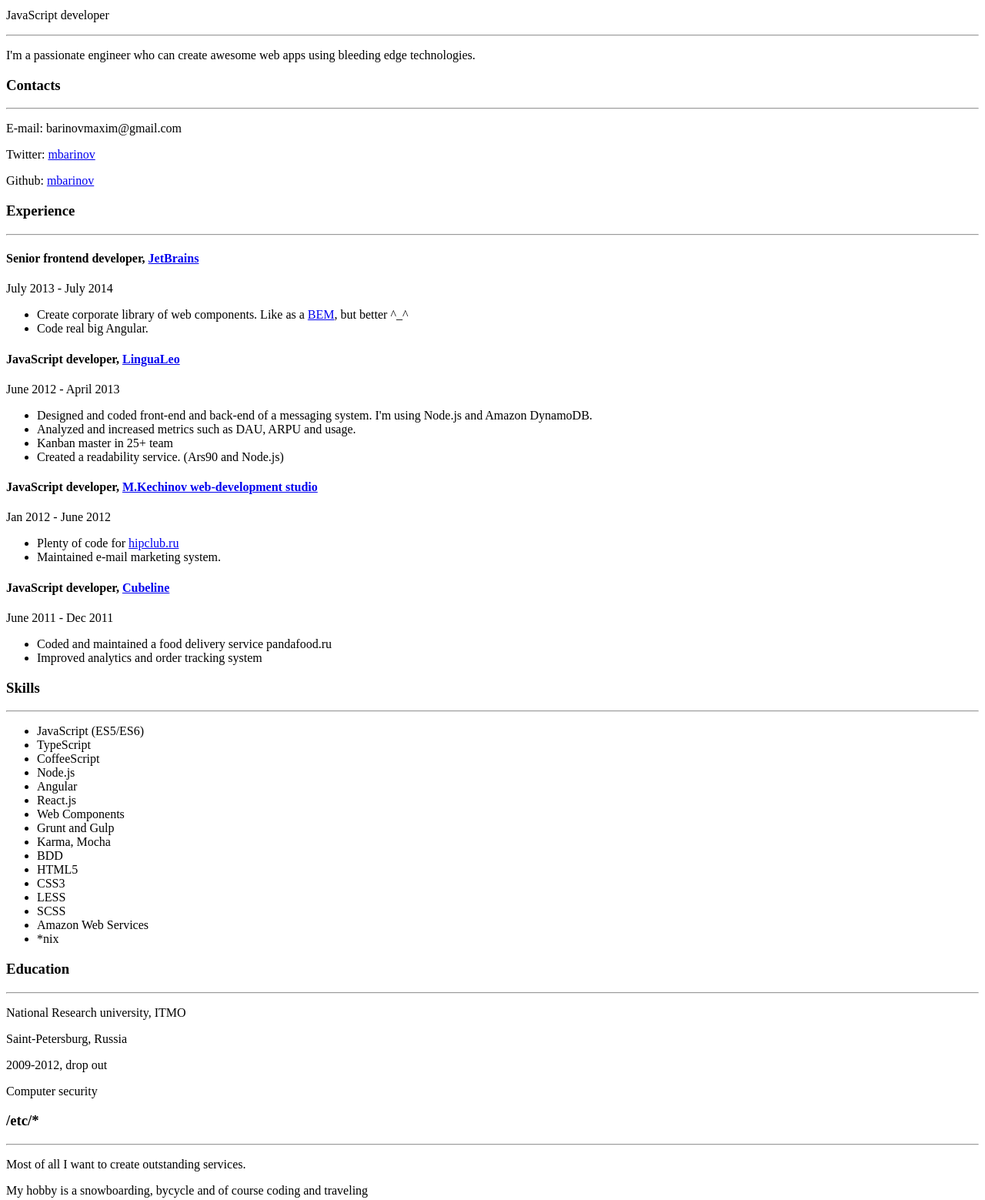
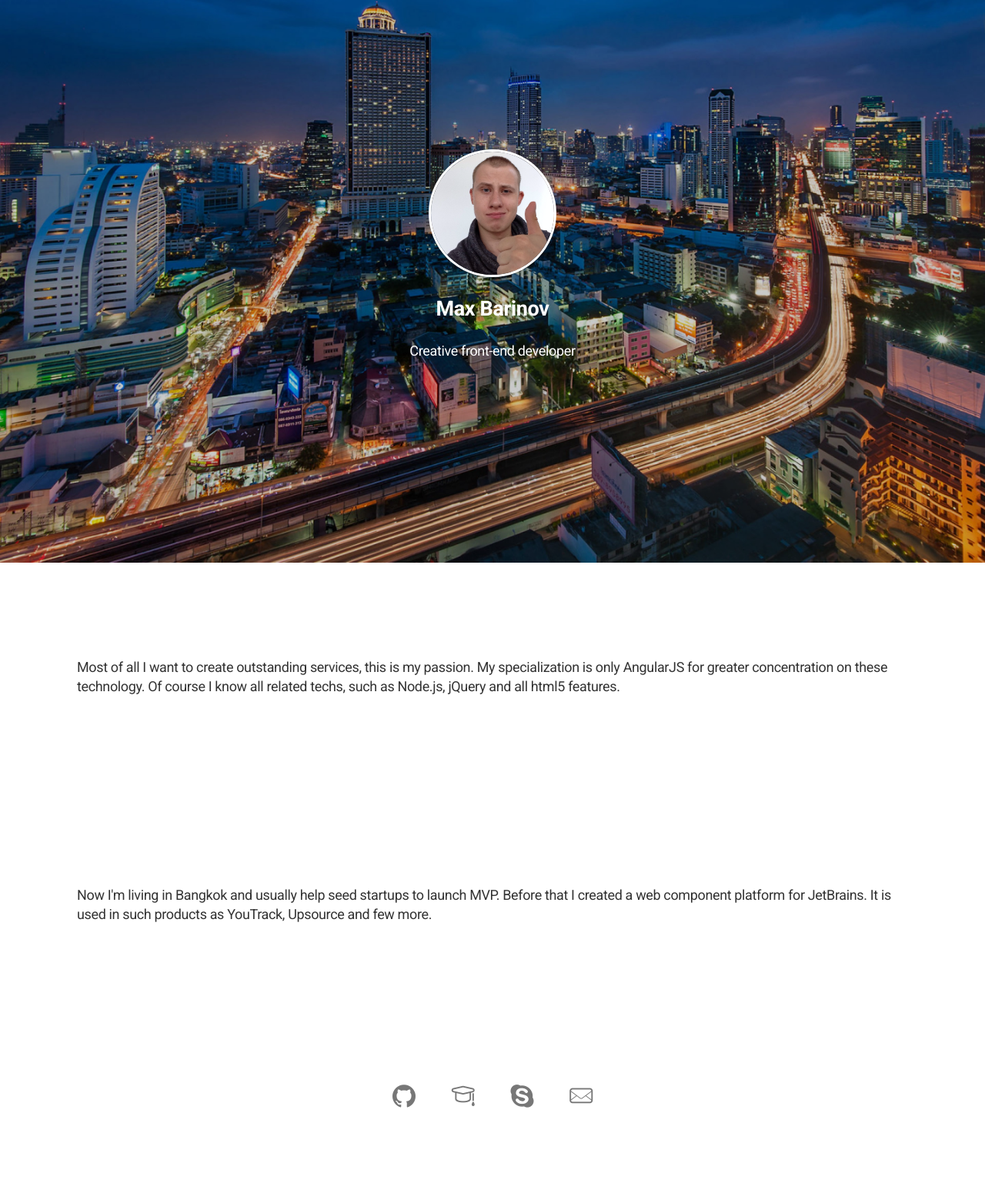
Before and after one commit to mbarinov/mbarinov.github.io, a plain HTML site: page index.html in a window 1280 px wide. Shown: the part 69-1628 px from the top of the page at 77% size. After the commit the page ends 1600 px from the top, so only its background shows below. Drawn offline with Linux system fonts and the light colour scheme.

Commit message:
new design

```diff
--- /dev/null
+++ b/fonts/style.css
@@ -0,0 +1,40 @@
+@font-face {
+	font-family: 'icomoon';
+	src:url('icomoon.eot?-nvmylv');
+	src:url('icomoon.eot?#iefix-nvmylv') format('embedded-opentype'),
+		url('icomoon.woff?-nvmylv') format('woff'),
+		url('icomoon.ttf?-nvmylv') format('truetype'),
+		url('icomoon.svg?-nvmylv#icomoon') format('svg');
+	font-weight: normal;
+	font-style: normal;
+}
+
+[class^="icon-"], [class*=" icon-"] {
+	font-family: 'icomoon';
+	speak: none;
+	font-style: normal;
+	font-weight: normal;
+	font-variant: normal;
+	text-transform: none;
+	line-height: 1;
+
+	/* Better Font Rendering =========== */
+	-webkit-font-smoothing: antialiased;
+	-moz-osx-font-smoothing: grayscale;
+}
+
+.icon-github:before {
+	content: "\eab1";
+}
+
+.icon-skype:before {
+	content: "\eac6";
+}
+
+.icon-mail:before {
+	content: "\e600";
+}
+
+.icon-study:before {
+	content: "\e601";
+}
--- a/index.html
+++ b/index.html
@@ -1,80 +1,86 @@
 <!DOCTYPE html>
-<html xmlns="http://www.w3.org/1999/xhtml">
-<head>
-<meta name="generator" content="HTML Tidy for HTML5 (experimental) for Mac OS X https://github.com/w3c/tidy-html5/tree/c63cc39" />
-<meta charset="UTF-8" />
-<title>resume</title>
-<meta name="generator" content="iA Writer for Mac 1.5.1 (5593)" />
-<meta name="description" content="" />
-<meta name="keywords" content="" />
+<html>
+<head lang="en">
+    <meta charset="UTF-8">
+    <title>Max Barinov | Front-end developer</title>
+    <link href='http://fonts.googleapis.com/css?family=Roboto:400,100,100italic,700,500,400italic&subset=latin,cyrillic'
+          rel='stylesheet' type='text/css'>
+    <link rel="stylesheet" href="fonts/style.css"/>
+    <link rel="stylesheet"
+          href="styles.css">
+    <link rel="shortcut icon" href="favicon.ico">
 </head>
 <body>
-<h1>Barinov Maxim</h1>
-<p>JavaScript developer</p>
-<hr />
-<p>I'm a passionate engineer who can create awesome web apps using bleeding edge technologies.</p>
-<h3>Contacts</h3>
-<hr />
-<p>E-mail: barinovmaxim@gmail.com</p>
-<p>Twitter: <a href="http://twitter.com/mbarinov">mbarinov</a></p>
-<p>Github: <a href="http://github.com/mbarinov">mbarinov</a></p>
-<h3>Experience</h3>
-<hr />
-<h4>Senior frontend developer, <a href="http://jetbrains.com">JetBrains</a></h4>
-<p>July 2013 - July 2014</p>
-<ul>
-<li>Create corporate library of web components. Like as a <a href="http://BEM.info">BEM</a>, but better ^_^</li>
-<li>Code real big Angular.</li>
-</ul>
-<h4>JavaScript developer, <a href="http://LinguaLeo.com">LinguaLeo</a></h4>
-<p>June 2012 - April 2013</p>
-<ul>
-<li>Designed and coded front-end and back-end of a messaging system. I'm using Node.js and Amazon DynamoDB.</li>
-<li>Analyzed and increased metrics such as DAU, ARPU and usage.</li>
-<li>Kanban master in 25+ team</li>
-<li>Created a readability service. (Ars90 and Node.js)</li>
-</ul>
-<h4>JavaScript developer, <a href="http://mkechinov.ru">M.Kechinov web-development studio</a></h4>
-<p>Jan 2012 - June 2012</p>
-<ul>
-<li>Plenty of code for <a href="http://hipclub.ru">hipclub.ru</a></li>
-<li>Maintained e-mail marketing system.</li>
-</ul>
-<h4>JavaScript developer, <a href="http://cubeline.ru">Cubeline</a></h4>
-<p>June 2011 - Dec 2011</p>
-<ul>
-<li>Coded and maintained a food delivery service pandafood.ru</li>
-<li>Improved analytics and order tracking system</li>
-</ul>
-<h3>Skills</h3>
-<hr />
-<ul>
-<li>JavaScript (ES5/ES6)</li>
-<li>TypeScript</li>
-<li>CoffeeScript</li>
-<li>Node.js</li>
-<li>Angular</li>
-<li>React.js</li>
-<li>Web Components</li>
-<li>Grunt and Gulp</li>
-<li>Karma, Mocha</li>
-<li>BDD</li>
-<li>HTML5</li>
-<li>CSS3</li>
-<li>LESS</li>
-<li>SCSS</li>
-<li>Amazon Web Services</li>
-<li>*nix</li>
-</ul>
-<h3>Education</h3>
-<hr />
-<p>National Research university, ITMO</p>
-<p>Saint-Petersburg, Russia</p>
-<p>2009-2012, drop out</p>
-<p>Computer security</p>
-<h3>/etc/*</h3>
-<hr />
-<p>Most of all I want to create outstanding services.</p>
-<p>My hobby is a snowboarding, bycycle and of course coding and traveling</p>
+<div id="background"></div>
+<section id="splash">
+    <div class="title">
+        <img class="avatar"
+             src="399211.png"
+             title="avatar">
+
+        <h1>Max Barinov</h1>
+        <span>Creative front-end developer</span>
+
+    </div>
+</section>
+<section>
+    <p>Most of all I want to create outstanding services, this is my passion. My specialization is only AngularJS for
+        greater concentration on these technology. Of course I know all related techs, such as Node.js, jQuery and all
+        html5 features.</p>
+
+    <p>Now I'm living in Bangkok and usually help seed startups to launch MVP. Before that I created a web component
+        platform for JetBrains. It is used in such products as YouTrack, Upsource and few more.</p>
+
+    <div id="links">
+        <a title="Github"
+           href="https://github.com/mbarinov">
+            <i class="icon-github"></i>
+        </a>
+
+        <a title="CV"
+           href="cv.html">
+            <i class="icon-study"></i>
+        </a>
+
+        <a title="Skype"
+           href="skype:f1c0723e587d3ac2f74e19a0fbe1bec1?chat">
+            <i class="icon-skype"></i>
+        </a>
+
+        <a title="Mail"
+           href="mailto:barinovmaxim@gmail.com?Subject=I%20need%20front-end!">
+            <i class="icon-mail"></i>
+        </a>
+
+    </div>
+
+
+</section>
+<script>
+    (function () {
+        'use strict';
+
+        var i = '0';
+        var style = function (i) {
+            var result = '  -webkit-filter: blur(' + i + 'px);' +
+                    '-moz-filter: blur(' + i + 'px); ' +
+                    '-o-filter: blur(' + i + 'px); ' +
+                    '-ms-filter: blur(' + i + 'px);' +
+                    'filter: blur(' + i + 'px);';
+
+            return result;
+        };
+
+        document.addEventListener('scroll', function () {
+
+            var scrollTop = document.documentElement.scrollTop;
+
+            if (scrollTop < document.documentElement.clientHeight) {
+                i = scrollTop / 42;
+                document.querySelector('#background').setAttribute('style', style(i));
+            }
+        });
+    }());
+</script>
 </body>
 </html>
--- /dev/null
+++ b/styles.css
@@ -0,0 +1,79 @@
+html, body {
+    font-family: 'Roboto', sans-serif;
+    -webkit-font-smoothing: antialiased;
+    -moz-osx-font-smoothing: grayscale;
+    text-rendering: optimizelegibility;
+    color: rgba(0,0,0,0.8);
+    font-size: 18px;
+    line-height: 1.4;
+    letter-spacing: -0.02em;
+    margin: 0;
+    padding: 0;
+    backface-visibility: hidden;
+    perspective: 1000;
+    transform: translateZ(0);
+}
+
+section {
+    position: relative;
+    display: flex;
+    flex-flow: row wrap;
+    justify-content: center;
+    align-items: center;
+    background: #fff;
+    height: 100vh;
+    z-index: 100;
+}
+
+#splash {
+    background: rgba(0,0,0,0.2);
+    color: #fff;
+}
+
+#splash .title {
+    display: flex;
+    flex-flow: column;
+    flex: 1 100%;
+    justify-content: center;
+}
+
+#splash .title > * {
+    text-align: center;
+}
+
+#background {
+    z-index: 1;
+    position: fixed;
+    top: 0;
+    left: 0;
+    right: 0;
+    pointer-events: none;
+    background-image: url("bkk.jpg");
+    background-size: cover;
+    height: 100vh;
+}
+
+.avatar {
+    display: flex;
+    margin: 0 auto;
+    box-shadow: 0 1px 1px rgba(0,0,0,0.3);
+    border: 3px solid #fff;
+    border-radius: 100%;
+    height: 160px;
+    width: 160px;
+}
+
+section:last-child {
+    align-content: center;
+}
+
+section p {
+    margin: 40px 100px;
+}
+
+#links a, #links a:hover, #links a:visited {
+    font-size: 30px;
+    margin: 20px;
+    color: #777;
+    text-decoration: none;
+}
```
Also changed, not shown: cv.html (added, +80 -0 lines), 399211.png (added), bkk.jpg (added), favicon.ico (added), fonts/icomoon.ttf (added), fonts/icomoon.woff (added), 2 other files.
